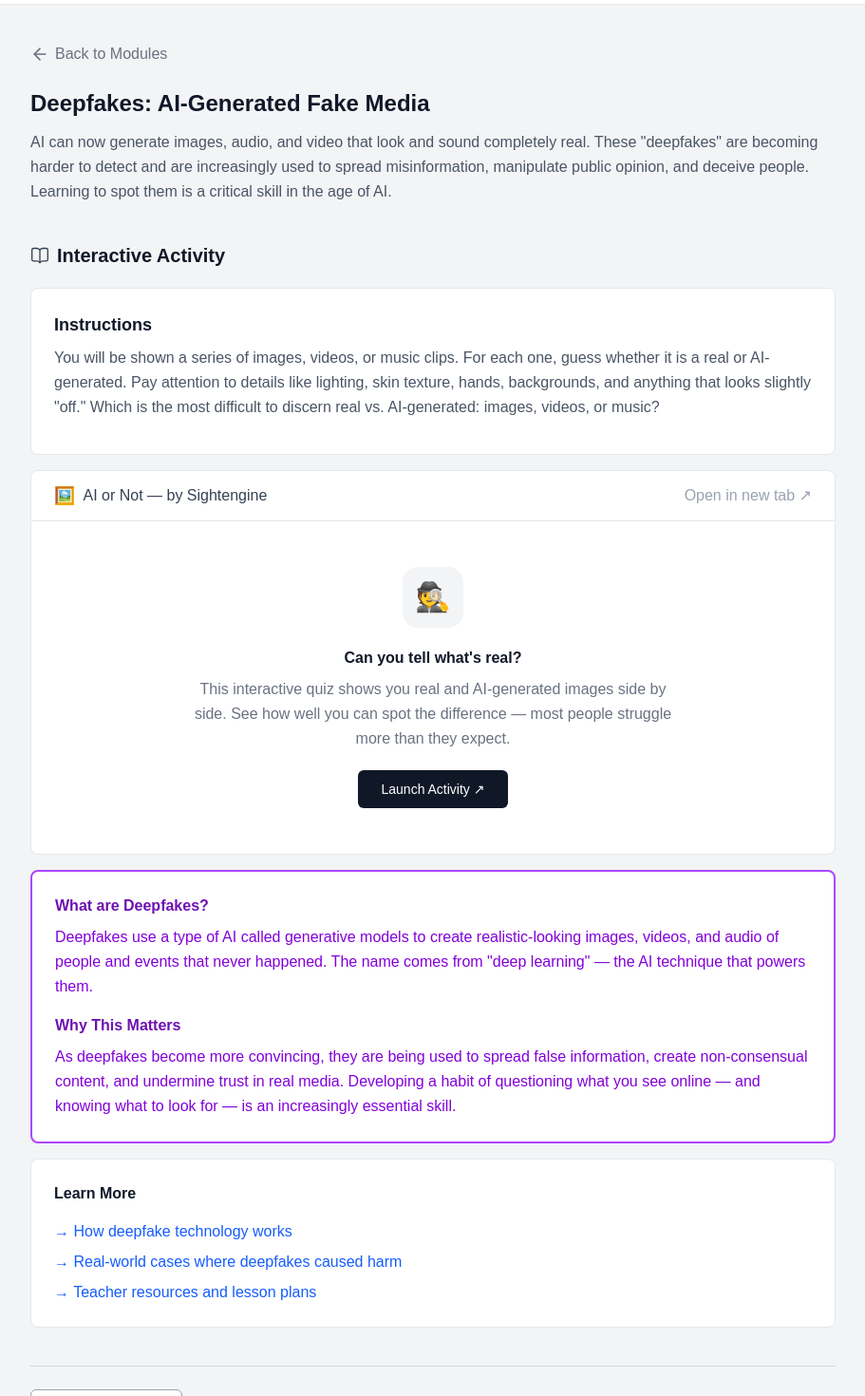
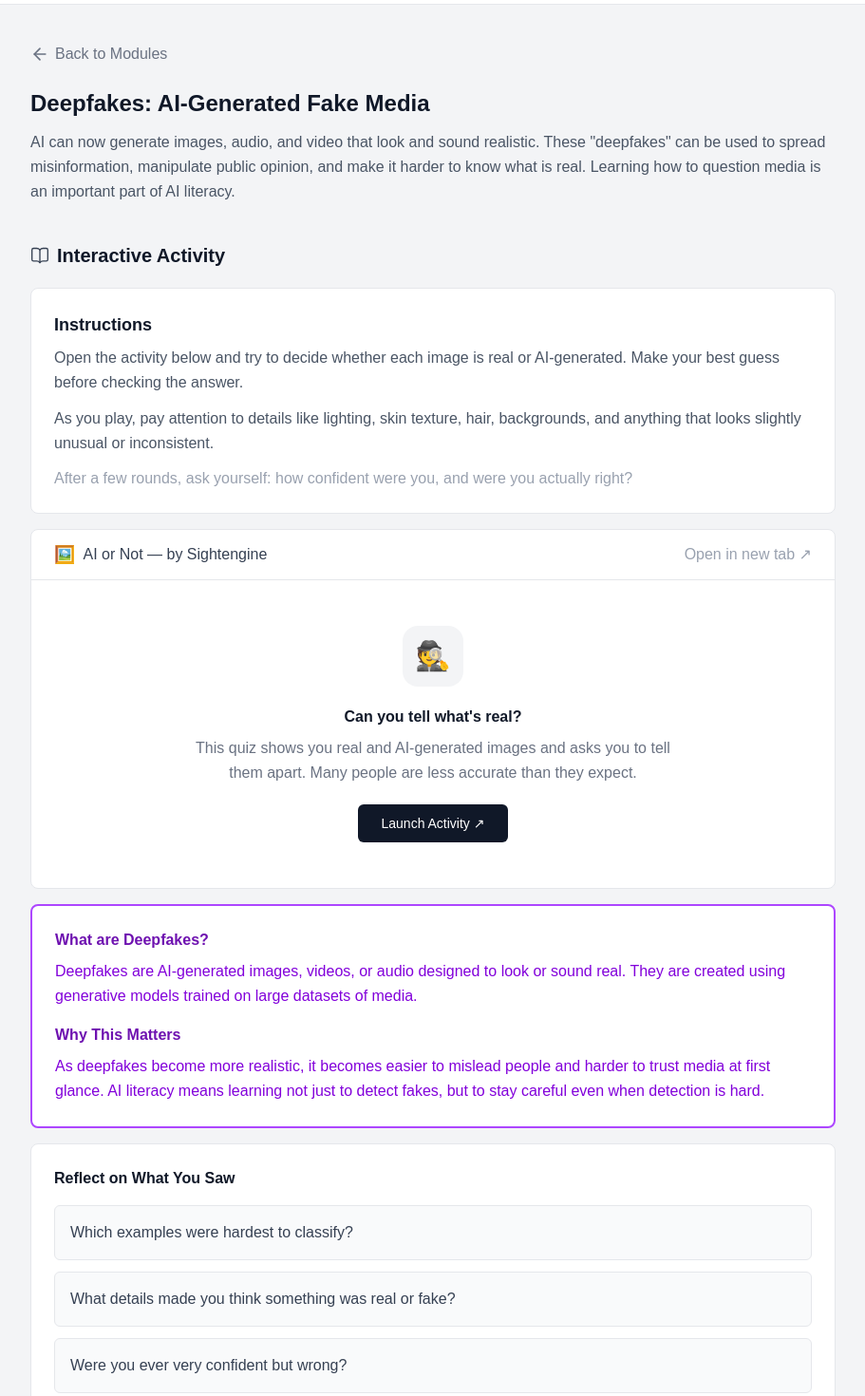
Before and after one commit to catebarry/ai-literacy-site, a Next.js app: page /modules/deepfakes in a window 1280 px wide. Shown: the part 60-1530 px from the top of the page at 95% size, without its empty margins (184-1095 px from the left). Built offline with nearby package versions, Linux system fonts and the light colour scheme.

Commit message:
added bias page

```diff
--- /dev/null
+++ b/app/modules/bias/page.tsx
@@ -0,0 +1,201 @@
+"use client";
+
+import Link from "next/link";
+import Image from "next/image";
+import { ArrowLeft, BookOpen } from "lucide-react";
+
+const reflectionQuestions = [
+  "What patterns did you notice across labels like CEO, teacher, immigrant, or politician?",
+  "Did some labels seem connected to particular genders, ages, expressions, or racial cues?",
+  "Did any result surprise you or feel especially stereotyped?",
+  "What does this suggest about what the model learned from its training data?",
+];
+
+export default function BiasModule() {
+  return (
+    <main className="min-h-screen bg-gray-100">
+      <div className="max-w-4xl mx-auto px-6 py-10">
+        {/* Back */}
+        <Link
+          href="/"
+          className="inline-flex items-center gap-1.5 text-base text-gray-500 hover:text-gray-800 mb-6 transition-colors"
+        >
+          <ArrowLeft size={20} /> Back to Modules
+        </Link>
+
+        {/* Header */}
+        <h1 className="text-2xl font-bold text-gray-900 mb-3">
+          Bias: How AI Reflects Stereotypes
+        </h1>
+        <p className="text-base text-gray-600 leading-relaxed mb-10">
+          AI systems learn from large collections of human-created data. That means
+          they can also learn patterns, assumptions, and stereotypes found in that
+          data. In this module, you will explore how an image model connects social
+          labels to certain kinds of faces — and why that matters.
+        </p>
+
+        {/* Interactive Activity Header */}
+        <div className="flex items-center gap-2 mb-5">
+          <BookOpen size={20} strokeWidth={1.6} className="text-gray-700" />
+          <h2 className="text-xl font-semibold text-gray-900">
+            Interactive Activity
+          </h2>
+        </div>
+
+        {/* Instructions */}
+        <div className="bg-white border border-gray-200 rounded-lg p-6 mb-4">
+          <p className="text-lg font-semibold text-gray-900 mb-2">Instructions</p>
+          <p className="text-base text-gray-600 leading-relaxed mb-3">
+            Open the Latent Gaze activity in a new tab. Scroll down until you reach
+            the large grid of blurred faces. Each face represents a composite image
+            built from many AI-generated portraits connected to a social label.
+          </p>
+          <p className="text-base text-gray-600 leading-relaxed mb-3">
+            Click on individual faces to reveal the label associated with each one.
+            Then compare different labels and look for patterns in age, gender
+            presentation, expression, clothing, and race or ethnicity cues.
+          </p>
+          <p className="text-base text-gray-400">
+            Ask yourself: what does the model seem to assume about different kinds
+            of people?
+          </p>
+        </div>
+
+        {/* Screenshot Preview */}
+        <div className="bg-white border border-gray-200 rounded-lg p-6 mb-4">
+          <p className="text-lg font-semibold text-gray-900 mb-3">
+            What to Look For
+          </p>
+          <p className="text-base text-gray-600 leading-relaxed mb-4">
+            This is the section of the Latent Gaze site you should look for. Once
+            you scroll to the grid of faces, click on different images to see the
+            label each face is associated with.
+          </p>
+
+          <div className="overflow-hidden rounded-lg border border-gray-200">
+            <Image
+              src="/latent-gaze-preview.png"
+              alt="Preview of the Latent Gaze face grid activity"
+              width={1400}
+              height={1000}
+              className="w-full h-auto"
+            />
+          </div>
+        </div>
+
+        {/* Activity Launch */}
+        <div className="bg-white border border-gray-200 rounded-lg p-6 mb-4">
+          <p className="text-lg font-semibold text-gray-900 mb-2">
+            Open the Activity
+          </p>
+          <p className="text-base text-gray-600 leading-relaxed mb-4">
+            Latent Gaze is an external interactive project. Open it in a new tab,
+            explore the face grid, and then come back here to reflect on what you
+            noticed.
+          </p>
+
+          <a
+            href="https://bd1ng.github.io/latent-gaze/"
+            target="_blank"
+            rel="noopener noreferrer"
+            className="inline-flex items-center px-5 py-2.5 text-base font-medium bg-gray-900 text-white rounded-md hover:bg-gray-700 transition-colors"
+          >
+            Open Latent Gaze ↗
+          </a>
+
+          <p className="text-sm text-gray-400 mt-3">
+            Keep this page open and return after exploring the activity.
+          </p>
+        </div>
+
+        {/* Explanation */}
+        <div className="border-2 border-purple-500 rounded-lg p-6 mb-4 bg-white">
+          <p className="text-base font-semibold text-purple-800 mb-2">
+            What Is Latent Gaze Showing You?
+          </p>
+          <p className="text-base text-purple-700 leading-relaxed mb-4">
+            Latent Gaze explores how an AI image model interprets social labels like
+            <span className="font-medium"> immigrant</span>,{" "}
+            <span className="font-medium"> CEO</span>, or{" "}
+            <span className="font-medium"> teacher</span>. For each label, the model
+            was used to generate thousands of AI portraits. Those portraits were
+            then merged into a single composite image.
+          </p>
+          <p className="text-base text-purple-700 leading-relaxed">
+            That means each composite is not a real person. It is a picture of the
+            model&apos;s overall pattern — what the model tends to “see” when it is
+            given that label. If certain features appear again and again, that
+            suggests the model has learned to associate those traits with that
+            category.
+          </p>
+        </div>
+
+        {/* Why This Matters */}
+        <div className="bg-white border border-gray-200 rounded-lg p-6 mb-4">
+          <p className="text-base font-semibold text-gray-900 mb-2">
+            Why This Matters
+          </p>
+          <p className="text-base text-gray-600 leading-relaxed mb-4">
+            In this activity, the bias is visible: you can actually see patterns in
+            the generated faces. But many AI systems do not make their assumptions
+            this obvious. They may affect search results, recommendations, hiring,
+            healthcare, or lending without clearly showing what patterns they
+            learned.
+          </p>
+          <p className="text-base text-gray-600 leading-relaxed">
+            Latent Gaze helps make one important idea concrete: AI systems are not
+            neutral. They learn from data, and that data can contain stereotypes,
+            imbalances, and social assumptions that show up in the outputs.
+          </p>
+        </div>
+
+        {/* Reflection */}
+        <div className="bg-white border border-gray-200 rounded-lg p-6 mb-4">
+          <p className="text-base font-semibold text-gray-900 mb-4">
+            Reflect on What You Saw
+          </p>
+          <div className="space-y-3">
+            {reflectionQuestions.map((question) => (
+              <div
+                key={question}
+                className="border border-gray-200 rounded-md p-4 bg-gray-50 text-base text-gray-700"
+              >
+                {question}
+              </div>
+            ))}
+          </div>
+        </div>
+
+        {/* Learn More */}
+        <div className="bg-white border border-gray-200 rounded-lg p-6 mb-10">
+          <p className="text-base font-semibold text-gray-900 mb-4">Learn More</p>
+          <div className="space-y-2">
+            {[
+              "Read more about bias in AI systems",
+              "Teacher resources and lesson plans",
+              "Related research and articles",
+            ].map((item) => (
+              <a
+                key={item}
+                href="/"
+                className="flex items-center gap-1.5 text-base text-blue-600 hover:underline"
+              >
+                {"→ " + item}
+              </a>
+            ))}
+          </div>
+        </div>
+
+        {/* Footer Nav */}
+        <div className="border-t border-gray-300 pt-6 flex items-center justify-between">
+          <Link
+            href="/"
+            className="px-5 py-2.5 text-base font-medium border border-gray-400 text-gray-800 rounded-md bg-white hover:bg-gray-100 transition-colors"
+          >
+            Back to Modules
+          </Link>
+        </div>
+      </div>
+    </main>
+  );
+}
--- a/app/modules/deepfakes/page.tsx
+++ b/app/modules/deepfakes/page.tsx
@@ -1,17 +1,16 @@
 import Link from "next/link";
-import { ArrowLeft, BookOpen, CheckCircle } from "lucide-react";
+import { ArrowLeft, BookOpen } from "lucide-react";
 
 export default function DeepfakesModule() {
   return (
     <main className="min-h-screen bg-gray-100">
       <div className="max-w-4xl mx-auto px-6 py-10">
-
         {/* Back */}
         <Link
           href="/"
           className="inline-flex items-center gap-1.5 text-base text-gray-500 hover:text-gray-800 mb-6 transition-colors"
         >
-          <ArrowLeft size={20} /> {"Back to Modules"}
+          <ArrowLeft size={20} /> Back to Modules
         </Link>
 
         {/* Header */}
@@ -19,10 +18,10 @@ export default function DeepfakesModule() {
           Deepfakes: AI-Generated Fake Media
         </h1>
         <p className="text-base text-gray-600 leading-relaxed mb-10">
-          AI can now generate images, audio, and video that look and sound completely real.
-          These &quot;deepfakes&quot; are becoming harder to detect and are increasingly used to spread
-          misinformation, manipulate public opinion, and deceive people. Learning to spot them
-          is a critical skill in the age of AI.
+          AI can now generate images, audio, and video that look and sound realistic.
+          These &quot;deepfakes&quot; can be used to spread misinformation, manipulate public
+          opinion, and make it harder to know what is real. Learning how to question
+          media is an important part of AI literacy.
         </p>
 
         {/* Interactive Activity Header */}
@@ -35,10 +34,16 @@ export default function DeepfakesModule() {
         <div className="bg-white border border-gray-200 rounded-lg p-6 mb-4">
           <p className="text-lg font-semibold text-gray-900 mb-2">Instructions</p>
           <p className="text-base text-gray-600 leading-relaxed mb-3">
-            You will be shown a series of images, videos, or music clips. For each one, guess whether it is a real
-            or AI-generated. Pay attention to details like lighting, skin texture,
-            hands, backgrounds, and anything that looks slightly &quot;off.&quot;
-            Which is the most difficult to discern real vs. AI-generated: images, videos, or music?
+            Open the activity below and try to decide whether each image is real or
+            AI-generated. Make your best guess before checking the answer.
+          </p>
+          <p className="text-base text-gray-600 leading-relaxed mb-3">
+            As you play, pay attention to details like lighting, skin texture, hair,
+            backgrounds, and anything that looks slightly unusual or inconsistent.
+          </p>
+          <p className="text-base text-gray-400">
+            After a few rounds, ask yourself: how confident were you, and were you
+            actually right?
           </p>
         </div>
 
@@ -47,7 +52,9 @@ export default function DeepfakesModule() {
           <div className="border-b border-gray-200 px-6 py-3 flex items-center justify-between">
             <div className="flex items-center gap-2">
               <span className="text-lg">🖼️</span>
-              <span className="text-base font-medium text-gray-700">AI or Not — by Sightengine</span>
+              <span className="text-base font-medium text-gray-700">
+                AI or Not — by Sightengine
+              </span>
             </div>
             <a
               href="https://sightengine.com/ai-or-not"
@@ -55,7 +62,7 @@ export default function DeepfakesModule() {
               rel="noopener noreferrer"
               className="text-base text-gray-400 hover:text-gray-600 transition-colors"
             >
-              {"Open in new tab ↗"}
+              Open in new tab ↗
             </a>
           </div>
 
@@ -68,7 +75,8 @@ export default function DeepfakesModule() {
                 Can you tell what&apos;s real?
               </p>
               <p className="text-base text-gray-500 max-w-lg leading-relaxed">
-                {"This interactive quiz shows you real and AI-generated images side by side. See how well you can spot the difference — most people struggle more than they expect."}
+                This quiz shows you real and AI-generated images and asks you to tell
+                them apart. Many people are less accurate than they expect.
               </p>
             </div>
             <a
@@ -77,7 +85,7 @@ export default function DeepfakesModule() {
               rel="noopener noreferrer"
               className="flex items-center gap-2 bg-gray-900 text-white text-sm font-medium px-6 py-2.5 rounded-md hover:bg-gray-700 transition-colors"
             >
-              {"Launch Activity ↗"}
+              Launch Activity ↗
             </a>
           </div>
         </div>
@@ -86,19 +94,39 @@ export default function DeepfakesModule() {
         <div className="border-2 border-purple-500 rounded-lg p-6 mb-4 bg-white">
           <p className="text-base font-semibold text-purple-800 mb-2">What are Deepfakes?</p>
           <p className="text-base text-purple-700 leading-relaxed mb-4">
-            Deepfakes use a type of AI called generative models to create realistic-looking images,
-            videos, and audio of people and events that never happened. The name comes from
-            &quot;deep learning&quot; — the AI technique that powers them.
+            Deepfakes are AI-generated images, videos, or audio designed to look or
+            sound real. They are created using generative models trained on large
+            datasets of media.
           </p>
           <p className="text-base font-semibold text-purple-800 mb-2">Why This Matters</p>
           <p className="text-base text-purple-700 leading-relaxed">
-            As deepfakes become more convincing, they are being used to spread false information,
-            create non-consensual content, and undermine trust in real media. Developing a habit
-            of questioning what you see online — and knowing what to look for — is an increasingly
-            essential skill.
+            As deepfakes become more realistic, it becomes easier to mislead people
+            and harder to trust media at first glance. AI literacy means learning not
+            just to detect fakes, but to stay careful even when detection is hard.
           </p>
         </div>
 
+        {/* Reflection */}
+        <div className="bg-white border border-gray-200 rounded-lg p-6 mb-4">
+          <p className="text-base font-semibold text-gray-900 mb-4">
+            Reflect on What You Saw
+          </p>
+          <div className="space-y-3">
+            {[
+              "Which examples were hardest to classify?",
+              "What details made you think something was real or fake?",
+              "Were you ever very confident but wrong?",
+              "What does this tell you about trusting digital media online?",
+            ].map((question) => (
+              <div
+                key={question}
+                className="border border-gray-200 rounded-md p-4 bg-gray-50 text-base text-gray-700"
+              >
+                {question}
+              </div>
+            ))}
+          </div>
+        </div>
 
         {/* Learn More */}
         <div className="bg-white border border-gray-200 rounded-lg p-6 mb-10">
@@ -111,7 +139,7 @@ export default function DeepfakesModule() {
             ].map((item) => (
               <a
                 key={item}
-                href="#"
+                href="/"
                 className="flex items-center gap-1.5 text-base text-blue-600 hover:underline"
               >
                 {"→ " + item}
@@ -120,16 +148,15 @@ export default function DeepfakesModule() {
           </div>
         </div>
 
-
         {/* Footer Nav */}
         <div className="border-t border-gray-300 pt-6 flex items-center justify-between">
           <Link
             href="/"
-            className="px-5 py-2.5 text-base font-medium border border-gray-400 text-gray-800 rounded-md bg-white hover:bg-gray-100 transition-colors"          >
+            className="px-5 py-2.5 text-base font-medium border border-gray-400 text-gray-800 rounded-md bg-white hover:bg-gray-100 transition-colors"
+          >
             Back to Modules
           </Link>
         </div>
-
       </div>
     </main>
   );
```
Also changed, not shown: 1 other file (tests, documents, lock files or other folders).
